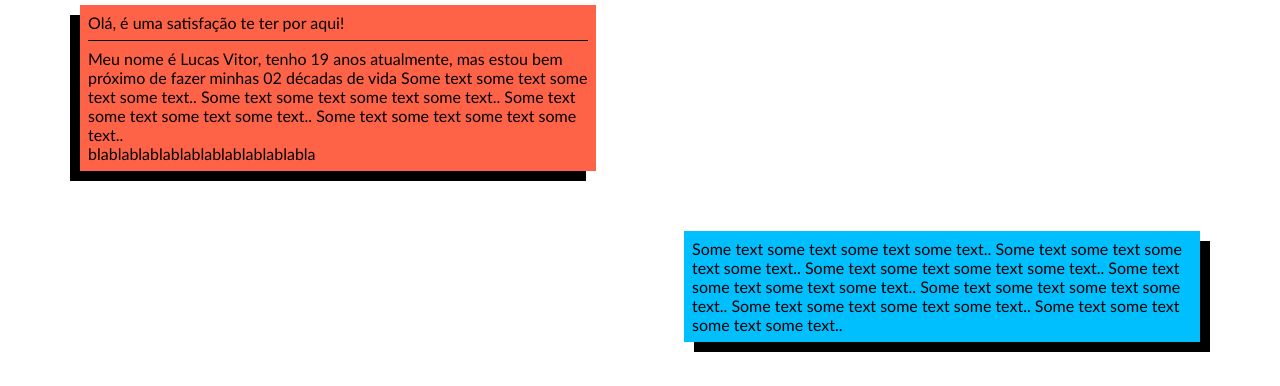
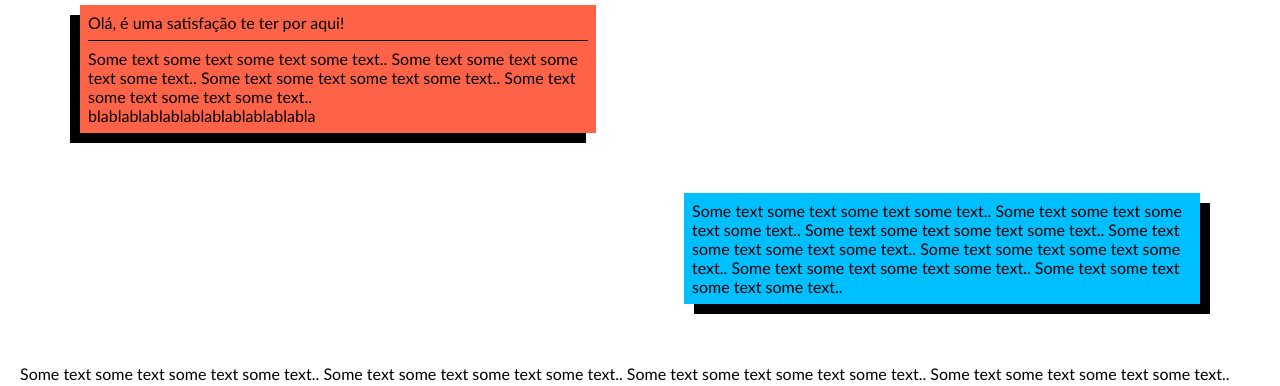
Before and after one commit to Lucas-Vitor-MiRo/pagina-sobre-mim, a plain HTML site: page index.html in a window 1280 px wide. Shown: the part 115-501 px from the top of the page. Drawn offline with Linux system fonts and the light colour scheme.

Commit message:
Adicionada uma nova div ao HTML para servir de limite como forma de solucionar o problema com o empacotamento

```diff
--- a/index.html
+++ b/index.html
@@ -29,10 +29,6 @@
         <p>Olá, é uma satisfação te ter por aqui!
         <hr style="background-color: black; border: none;
         height: 1px;">
-         Meu nome é Lucas Vitor, tenho 19 anos atualmente,
-
-         mas estou bem próximo de fazer minhas 02 décadas de vida
-
          Some text some text some text some text..
 
          Some text some text some text some text..
@@ -61,6 +57,25 @@
         Some text some text some text some text..
         </p>
       </div>
+
+      <div id="caixalimite">
+        <p>
+        Some text some text some text some text..
+
+        Some text some text some text some text..
+
+        Some text some text some text some text..
+
+        Some text some text some text some text..
+
+        Some text some text some text some text..
+
+        Some text some text some text some text..
+
+        Some text some text some text some text..
+        </p>
+      </div>
+
     </div>
 
   </div>
```
